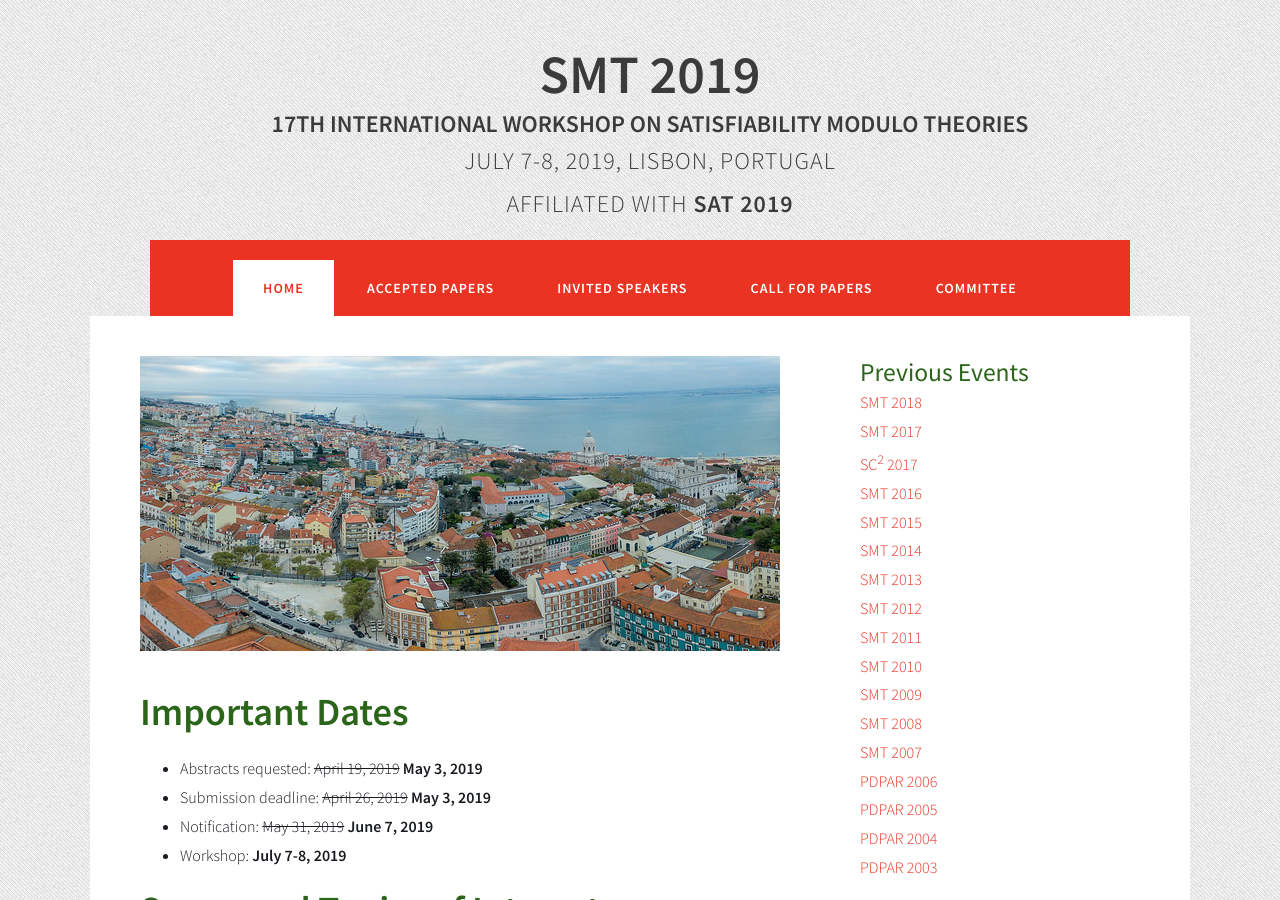
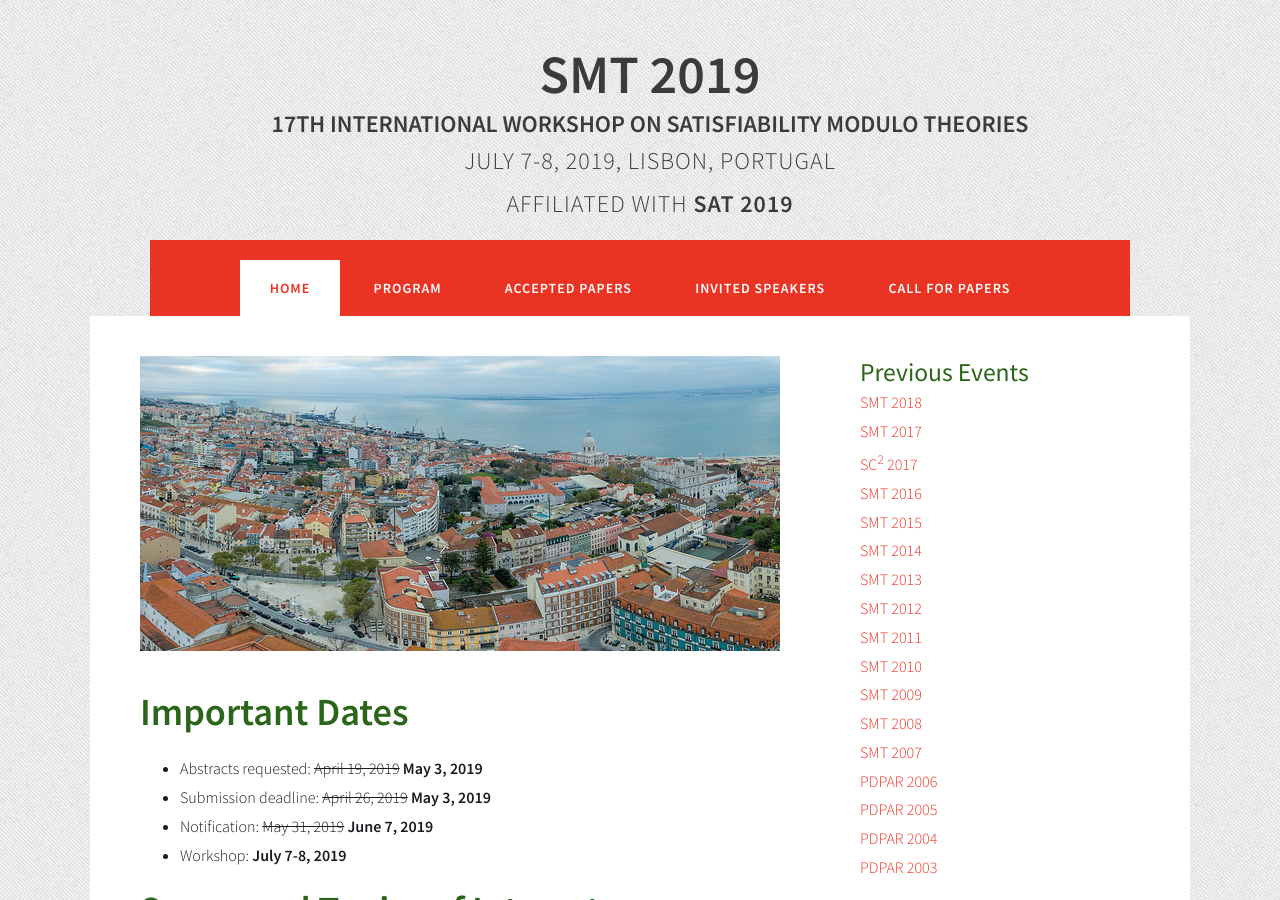
Before and after one commit to smt2019/smt2019.github.io, a Jekyll site: the page built from index.html, in a window 1280 px wide and 900 px high. Built offline with Jekyll 4.4.1, drawn with Linux system fonts in a browser that asks for light colours.

Commit message:
Add program to menu.

```diff
--- a/_layouts/layout.html
+++ b/_layouts/layout.html
@@ -36,6 +36,7 @@
 <div id="menu">
   <ul>
     <li{%if page.url == '/'%} class="current_page_item"{%endif%}><a href="index.html">Home</a></li>
+    <li{%if page.url == '/program.html'%} class="current_page_item"{%endif%}><a href="program.html">Program</a></li>
     <li{%if page.url == '/accepted.html'%} class="current_page_item"{%endif%}><a href="accepted.html">Accepted Papers</a></li>
     <li{%if page.url == '/invited.html'%} class="current_page_item"{%endif%}><a href="invited.html">Invited Speakers</a></li>
     <li{%if page.url == '/cfp.html'%} class="current_page_item"{%endif%}><a href="cfp.html">Call for Papers</a></li>
```
